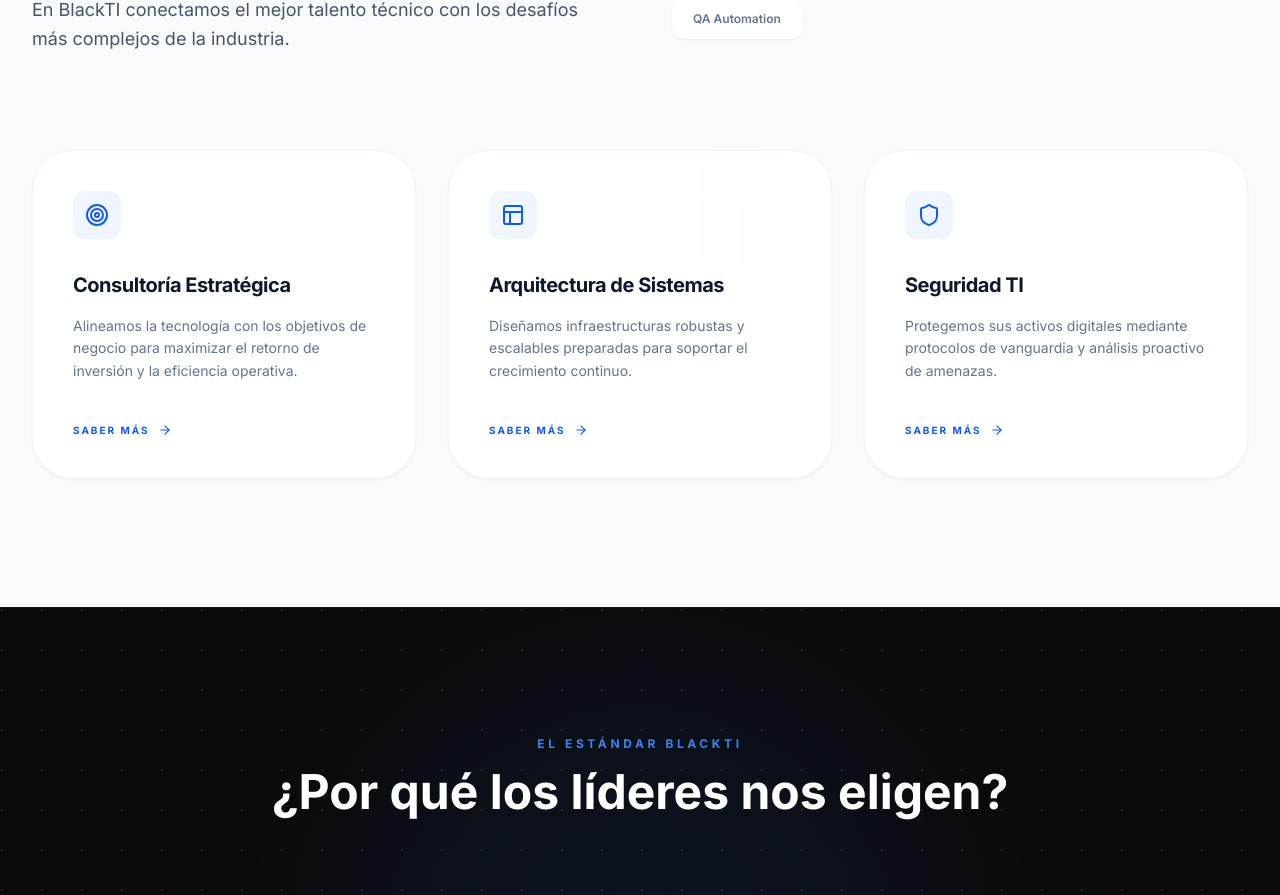
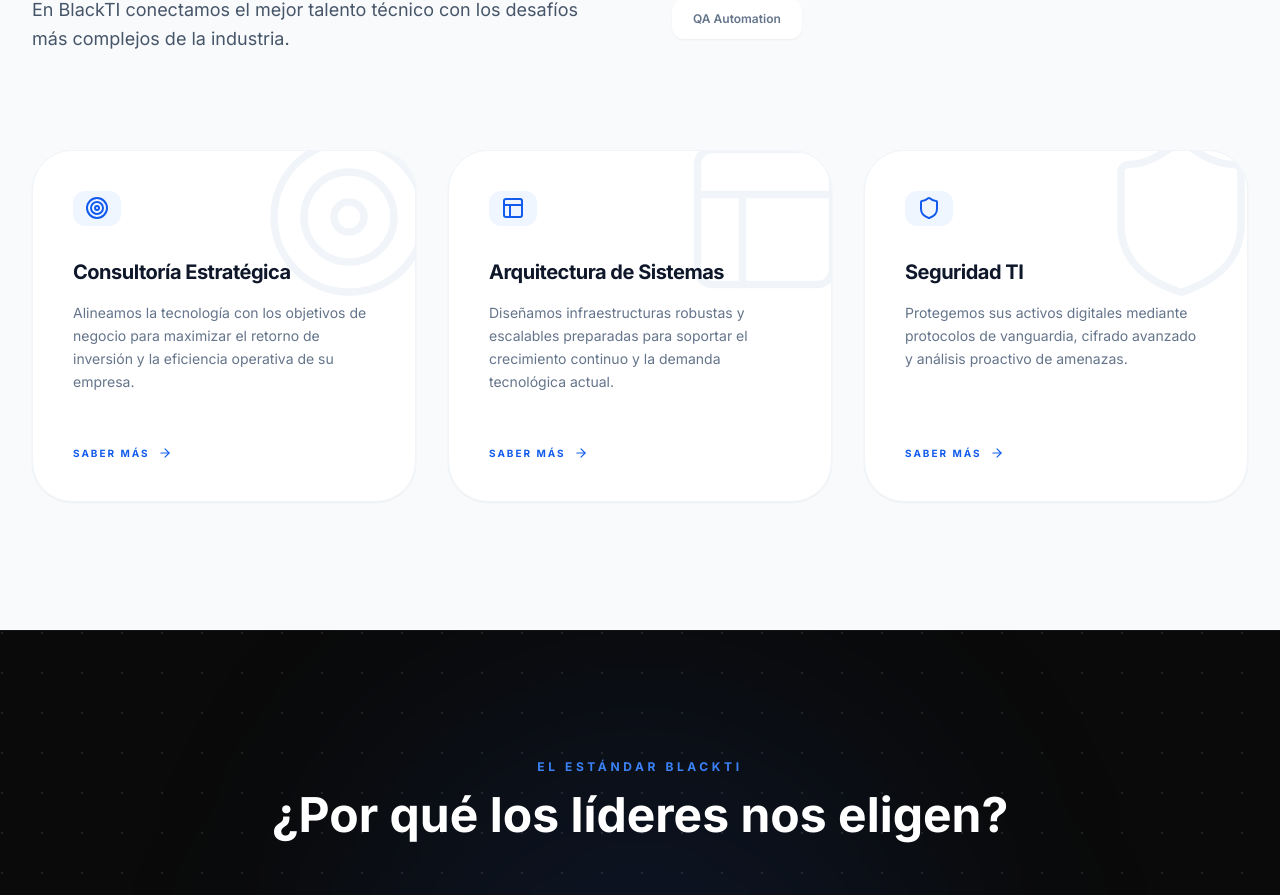
Before and after one commit to asinomas/paginaultima, a React (Vite) app in the folder Pagina_ultima/: page / in a window 1280 px wide. Shown: the part 1160-2055 px from the top of the page. Built offline with nearby package versions, Linux system fonts and the light colour scheme.

Commit message:
Update Services.tsx

```diff
--- a/Pagina_ultima/src/components/Services.tsx
+++ b/Pagina_ultima/src/components/Services.tsx
@@ -47,22 +47,22 @@ const HighLevelConsulting: React.FC = () => {
           </div>
         </div>
 
-        {/* PARTE INFERIOR: Tarjetas con Efectos Premium */}
+        {/* PARTE INFERIOR: Tarjetas con Marca de Agua Corregida */}
         <div className="grid grid-cols-1 md:grid-cols-3 gap-8">
           <ServiceCard
             Icon={Target}
             title="Consultoría Estratégica"
-            description="Alineamos la tecnología con los objetivos de negocio para maximizar el retorno de inversión y la eficiencia operativa."
+            description="Alineamos la tecnología con los objetivos de negocio para maximizar el retorno de inversión y la eficiencia operativa de su empresa."
           />
           <ServiceCard
             Icon={Layout}
             title="Arquitectura de Sistemas"
-            description="Diseñamos infraestructuras robustas y escalables preparadas para soportar el crecimiento continuo."
+            description="Diseñamos infraestructuras robustas y escalables preparadas para soportar el crecimiento continuo y la demanda tecnológica actual."
           />
           <ServiceCard
             Icon={Shield}
             title="Seguridad TI"
-            description="Protegemos sus activos digitales mediante protocolos de vanguardia y análisis proactivo de amenazas."
+            description="Protegemos sus activos digitales mediante protocolos de vanguardia, cifrado avanzado y análisis proactivo de amenazas."
           />
         </div>
       </div>
@@ -70,13 +70,12 @@ const HighLevelConsulting: React.FC = () => {
   );
 };
 
-// Sub-componente con efectos de fondo y animaciones mejoradas
 const ServiceCard = ({ Icon, title, description }: { Icon: any, title: string, description: string }) => (
   <div className="relative bg-white p-10 rounded-[2.5rem] shadow-sm border border-slate-100 hover:shadow-xl transition-all duration-500 group flex flex-col h-full overflow-hidden">
 
-    {/* Icono de fondo (Marca de agua suave) */}
-    <div className="absolute -top-4 -right-4 text-slate-50 opacity-[0.03] group-hover:opacity-[0.07] group-hover:scale-110 transition-all duration-700 pointer-events-none">
-      <Icon size={160} />
+    {/* ICONO DE FONDO (Marca de Agua) - Ahora más visible */}
+    <div className="absolute -top-6 -right-6 text-slate-100 group-hover:text-blue-50 group-hover:scale-110 transition-all duration-700 pointer-events-none z-0">
+      <Icon size={180} strokeWidth={1} />
     </div>
 
     {/* Icono Principal */}
@@ -85,14 +84,14 @@ const ServiceCard = ({ Icon, title, description }: { Icon: any, title: string, d
     </div>
 
     {/* Contenido */}
-    <div className="relative z-10">
+    <div className="relative z-10 flex flex-col h-full">
       <h4 className="text-xl font-bold text-slate-900 mb-4 tracking-tight">{title}</h4>
       <p className="text-slate-500 leading-relaxed text-sm mb-10 flex-grow">
         {description}
       </p>
 
       {/* Botón con efecto de agrandado y flecha móvil */}
-      <button className="flex items-center text-[#135bec] font-bold text-[10px] uppercase tracking-[0.2em] group/btn transition-transform duration-300 hover:scale-105 origin-left">
+      <button className="flex items-center text-[#135bec] font-bold text-[10px] uppercase tracking-[0.2em] group/btn transition-transform duration-300 hover:scale-105 origin-left w-fit">
         <span>Saber más</span>
         <ArrowRight className="ml-2 transition-transform duration-300 group-hover/btn:translate-x-2" size={14} />
       </button>
```
